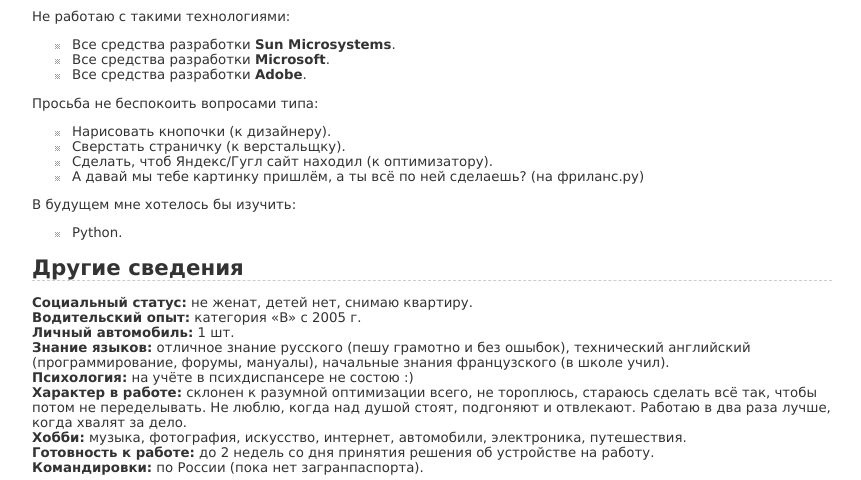
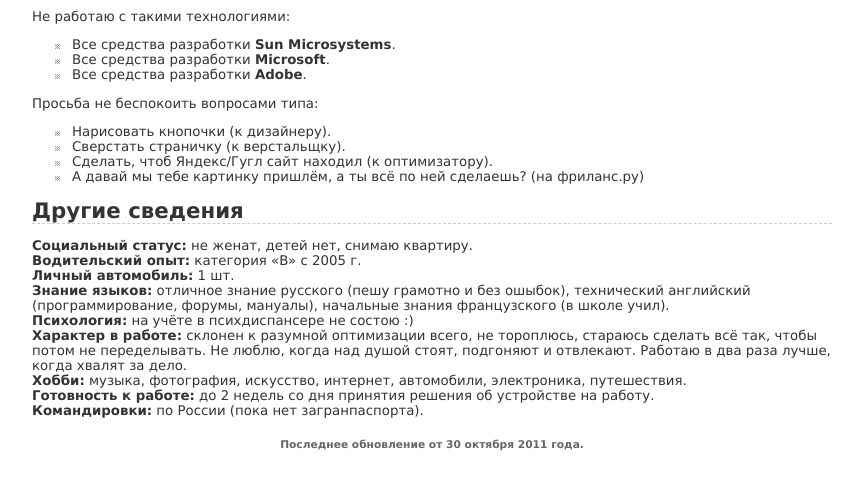
Before and after one commit to foxweb/kurepin.com, a PHP site: page / in a window 1280 px wide. Shown: the part 1014-1494 px from the top of the page, without its empty margins (208-1069 px from the left). After the commit the page ends 1465 px from the top, so only its background shows below. Run offline with PHP 8.4, Linux system fonts and the light colour scheme.

Commit message:
убрал лишнее

```diff
--- a/index.php
+++ b/index.php
@@ -61,10 +61,6 @@
   <li>Сделать, чтоб Яндекс/Гугл сайт находил (к оптимизатору).</li>
   <li>А давай мы тебе картинку пришлём, а ты всё по ней сделаешь? (на фриланс.ру)</li>
 </ul>
-<p>В будущем мне хотелось бы изучить:</p>
-<ul>
-  <li>Python.</li>
-</ul>
 </div>
 <h1>Другие сведения</h1>
 <div>
```
